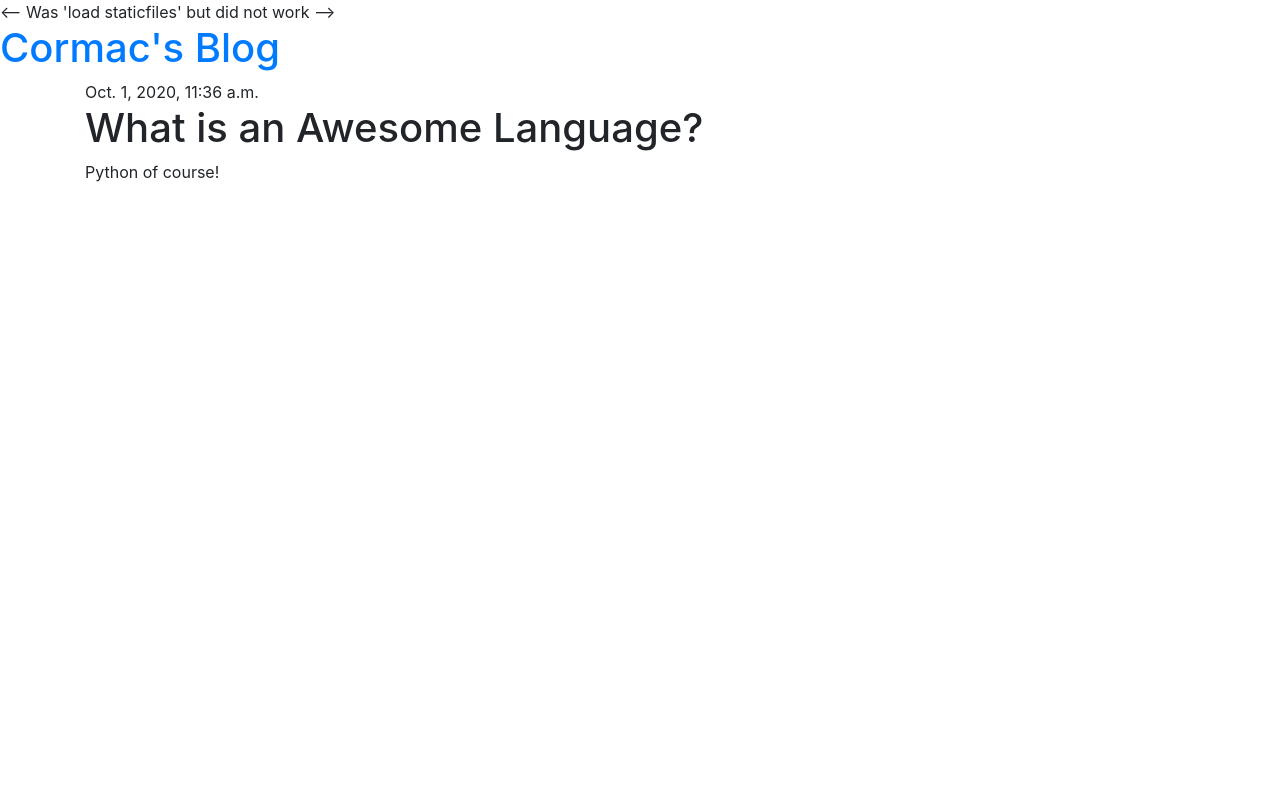
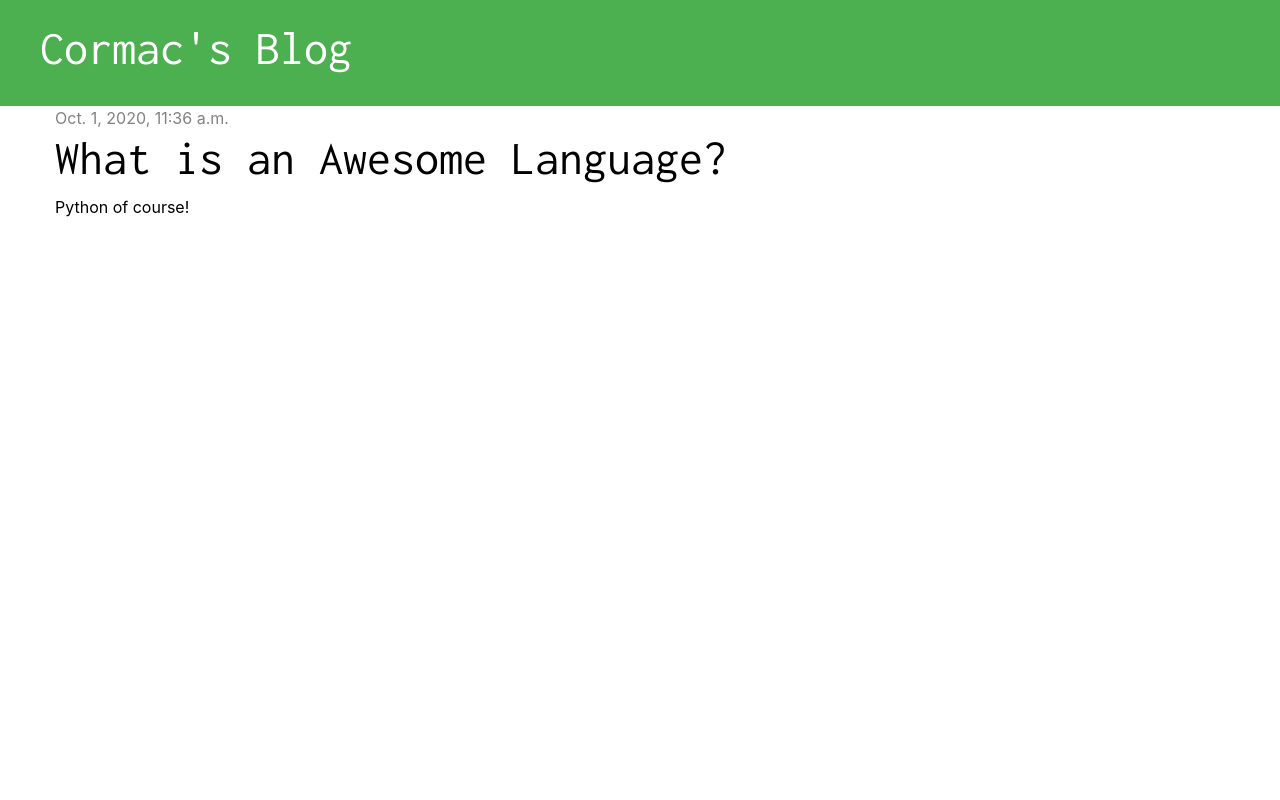
Before and after one commit to Cormac2033/my_django_blog_site, a Django app: page /post/1/ in a window 1280 px wide. Run offline with Django 3.2, Linux system fonts and the light colour scheme; data comes from the database, SQL or seed files in the repository; some libraries are stand-ins or nearby versions.

Commit message:
Style App with bootstrap and css.

```diff
--- /dev/null
+++ b/blog/static/css/blog.css
@@ -0,0 +1,36 @@
+.page-header {
+    background-color: rgb(76, 175, 80);
+    margin-top: 0;
+    padding: 20px 20px 20px 40px;
+}
+
+.page-header h1, .page-header h1 a{
+    color: #ffffff;
+    font-size: 36pt;
+    text-decoration: none;
+}
+
+.content {
+    margin-left: 40px;
+}
+
+h1, h2, h3, h4 {
+    font-family: 'Tangerine', 'Inconsolata', 'Droid Sans', serif;
+    font-size: 48px;
+}
+
+.date {
+    color: #828282;
+}
+
+.post {
+    margin-bottom: 70px;
+}
+
+.post {
+    color: #000000;
+}
+
+.post h1 a:visited {
+    color: purple;
+}
--- a/blog/templates/blog/base.html
+++ b/blog/templates/blog/base.html
@@ -1,4 +1,4 @@
-{% load static %} <-- Was 'load staticfiles' but did not work -->
+{% load static %}
 <!DOCTYPE html>
 <html lang="en">
 <head>
@@ -7,6 +7,7 @@
     <!--This is a comment. adding Bootstrap-->
     <link href="https://fonts.googleapis.com/css2?family=Inconsolata&display=swap" rel="stylesheet" type="text/css">
     <link rel="stylesheet" href="https://stackpath.bootstrapcdn.com/bootstrap/4.5.2/css/bootstrap.min.css">
+    <link rel="stylesheet" href="{% static 'css/blog.css' %}">
 </head>
 
 <body>
--- a/blog/templates/blog/post_detail.html
+++ b/blog/templates/blog/post_detail.html
@@ -1,11 +1,15 @@
 {% extends 'blog/base.html' %}
 
 {% block content %}
-{% if post.published_date %}
-    <div>
-        {{ post.published_date }}
+    <div class="post">
+
+        {% if post.published_date %}
+            <div class="date">
+                {{ post.published_date }}
+            </div>
+        {% endif %}
+        <h1>{{ post.title }}</h1>
+        <p>{{ post.text|linebreaksbr }}</p>
+
     </div>
-    {% endif %}
-    <h1>{{ post.title }}</h1>
-    <p>{{ post.text|linebreaksbr }}</p>
 {% endblock %}
--- a/blog/templates/blog/post_list.html
+++ b/blog/templates/blog/post_list.html
@@ -2,8 +2,12 @@
 
 {% block content %}
     {% for post in posts %}
-<div>
+        <div class="post">
+
+            <div class="date">
                 <p>Published: {{ post.published_date }}</p>
+            </div>
+
             <h1><a href="{% url 'post_detail' pk=post.pk %}">{{ post.title }}</a></h1>
             <p>{{ post.text|linebreaksbr }}</p>
         </div>
```
Lines whose indentation alone changed are shown as unchanged.
